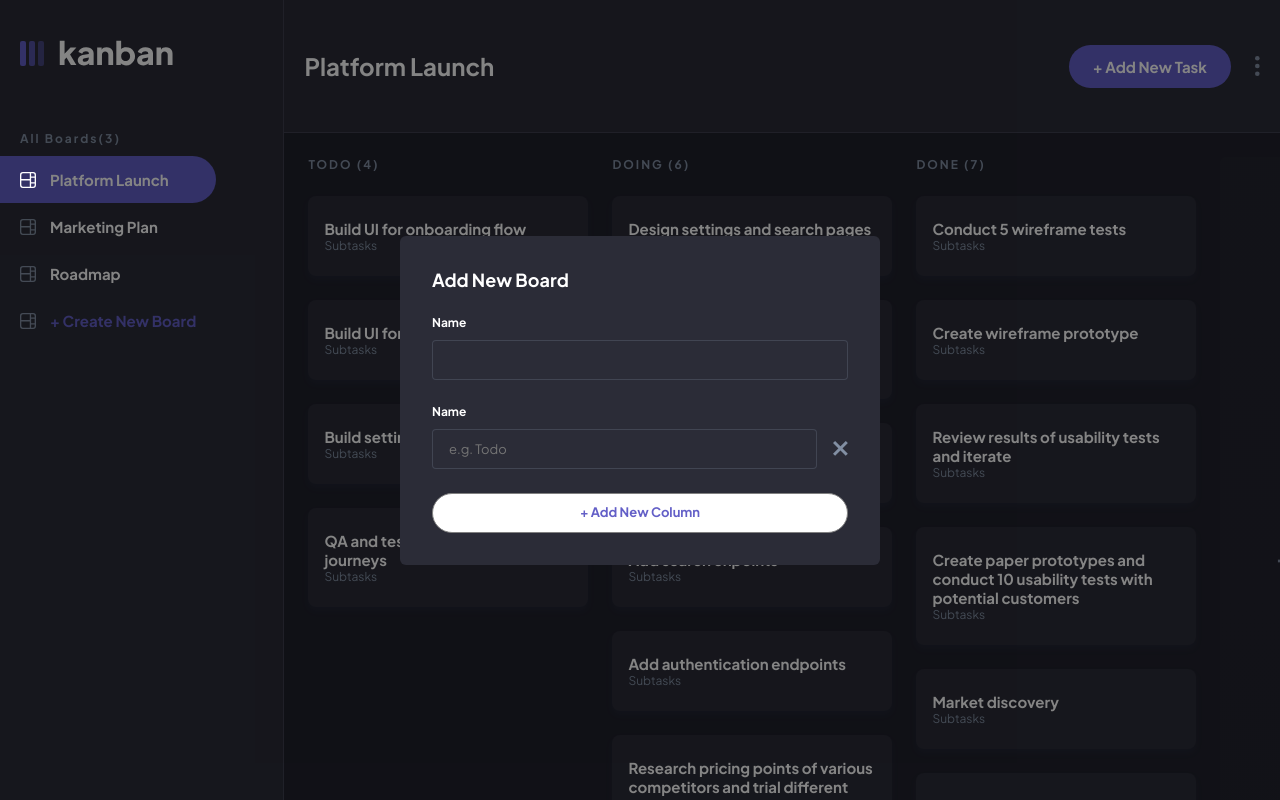
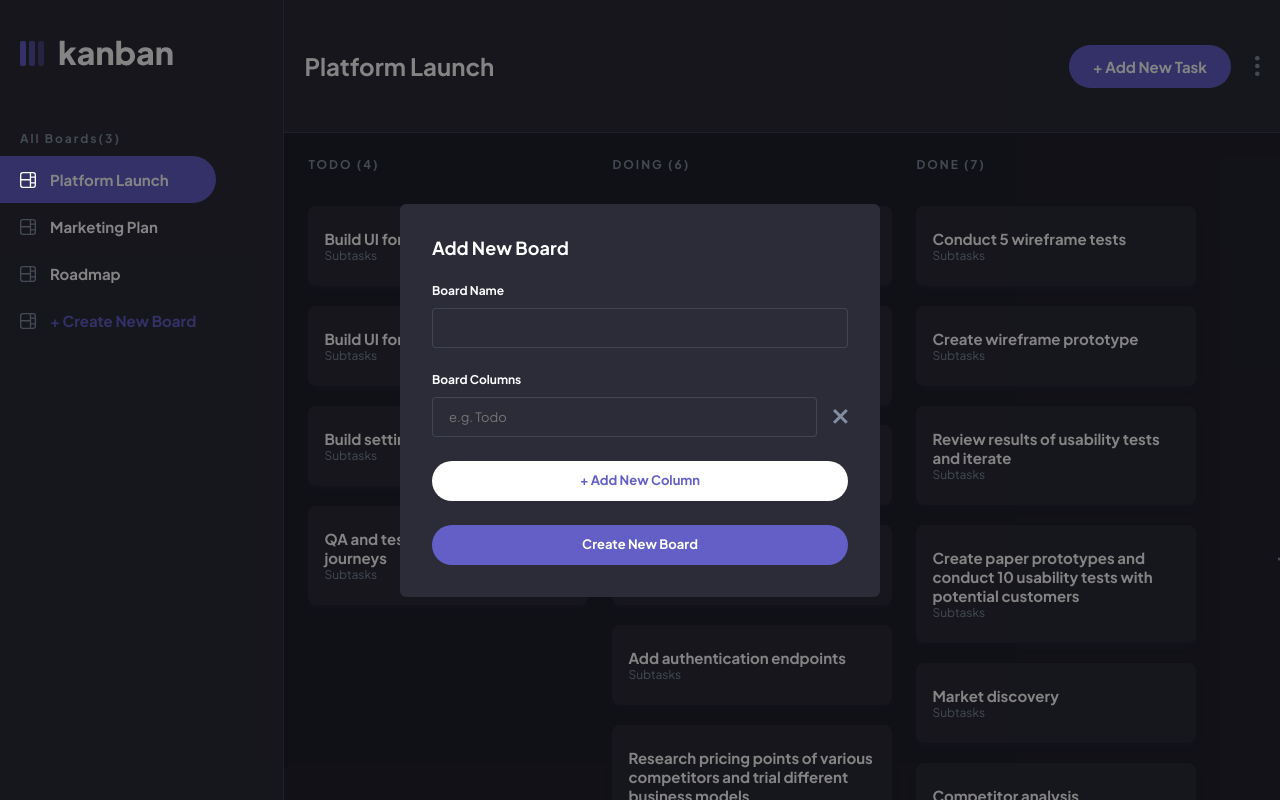
Before and after one commit to zillur-rgb/kanban-task-manager, a React (Vite) app: page / in a window 1280 px wide. Both pictures are taken after a click on the element "+ Create New Board". Built offline with nearby package versions, Linux system fonts and the light colour scheme.

Commit message:
Fix: Add new board bug

```diff
--- a/src/App.css
+++ b/src/App.css
@@ -19,7 +19,7 @@
   width: 300px;
   display: flex;
   flex-direction: column;
-  gap: 24px;
+  /* gap: 24px; */
 }
 
 .card {
@@ -29,6 +29,7 @@
   width: 280px;
   background-color: #2b2c37;
   box-shadow: 0px 4px 6px 0px #364e7e1a;
+  margin: 10px 0;
 }
 
 .card p {
--- a/src/App.tsx
+++ b/src/App.tsx
@@ -10,7 +10,7 @@ function App() {
   // index for choosing currentColumns from the copy array
   const [currentBoard, setCurrentBoard] = useState<number>(0);
 
-  const [boards, setBoards] = useState({});
+  // const [boards, setBoards] = useState({});
   // current columns
   const [currentColumns, setCurrentColumns] = useState({});
 
@@ -39,7 +39,7 @@ function App() {
           setSelectedTask={setSelectedTask}
           selectedTask={selectedTask}
           copy={copy}
-          // setCopy={setCopy}
+          setCopy={setCopy}
         />
       )}
       <Layout
--- a/src/components/forms/Modal.tsx
+++ b/src/components/forms/Modal.tsx
@@ -11,6 +11,7 @@ type Props = {
   selectedTask: any;
   setSelectedTask: any;
   copy: any;
+  setCopy: any;
 };
 
 const Modal = ({
@@ -19,6 +20,7 @@ const Modal = ({
   selectedTask,
   setSelectedTask,
   copy,
+  setCopy,
 }: Props) => {
   const ref = useRef(null);
 
@@ -36,7 +38,9 @@ const Modal = ({
           <AddNewTaskForm setIsModalOpen={setIsModalOpen} />
         )}
 
-        {isModalOpen === "add_new_board" && <NewBoard />}
+        {isModalOpen === "add_new_board" && (
+          <NewBoard copy={copy} setCopy={setCopy} />
+        )}
       </div>
     </div>
   );
--- a/src/components/forms/NewBoard.tsx
+++ b/src/components/forms/NewBoard.tsx
@@ -2,7 +2,13 @@ import { useState } from "react";
 import cross from "../../assets/icon-cross.svg";
 import { Formik, Form, Field } from "formik";
 
-const NewBoard = () => {
+type Props = {
+  setCopy: any;
+  copy: any;
+};
+const NewBoard = ({ setCopy, copy }: Props) => {
+  console.log("Copy", copy);
+
   const [columnAmount, setColumnAmount] = useState<number>(1);
   return (
     <>
@@ -13,18 +19,19 @@ const NewBoard = () => {
           name: "",
           columns: [],
         }}
-        onSubmit={(values: { name: string; columns: any[] }) => {
-          console.log("values", values);
+        onSubmit={(values: any) => {
+          values.columns.map((col: any) => (col.tasks = []));
+          setCopy((prevState: any) => [...prevState, values]);
         }}
       >
         <Form className="form">
           <div className="field-wrapper">
-            <label htmlFor="name">Name</label>
+            <label htmlFor="name">Board Name</label>
             <Field name="name" className="input" />
           </div>
 
           <div className="field-wrapper">
-            <label htmlFor="name">Name</label>
+            <label htmlFor="name">Board Columns</label>
             {Array.from(Array(columnAmount)).map((_, index) => (
               <div className="subtask-item" key={index}>
                 <Field
@@ -43,10 +50,15 @@ const NewBoard = () => {
           </div>
 
           <button
-            className="new-subtask"
-            onClick={() => setColumnAmount((prev) => (prev -= 1))}
+            className="button"
+            type="button"
+            onClick={() => setColumnAmount((prev) => (prev += 1))}
           >
             + Add New Column
+          </button>
+
+          <button type="submit" className="button submit">
+            Create New Board
           </button>
         </Form>
       </Formik>
--- a/src/styles/form.css
+++ b/src/styles/form.css
@@ -37,7 +37,7 @@
   gap: 16px;
 }
 
-.new-subtask {
+.button {
   border-radius: 20px;
   background: white;
   height: 40px;
@@ -45,6 +45,12 @@
   color: #635fc7;
   font-size: 13px;
   font-weight: bold;
+  border: none;
+}
+
+.submit {
+  background: #635fc7;
+  color: white;
 }
 
 /* VIEW TASK */
```
